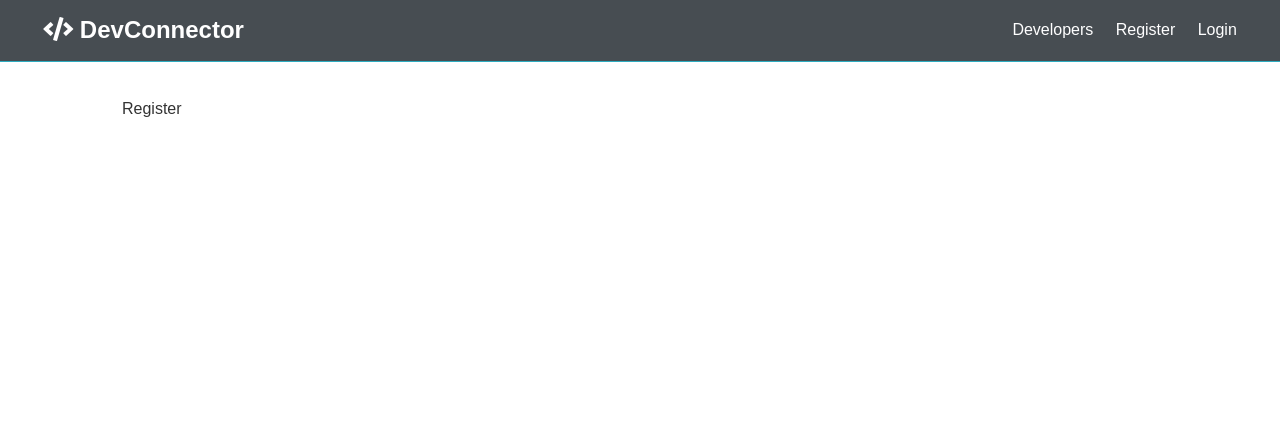
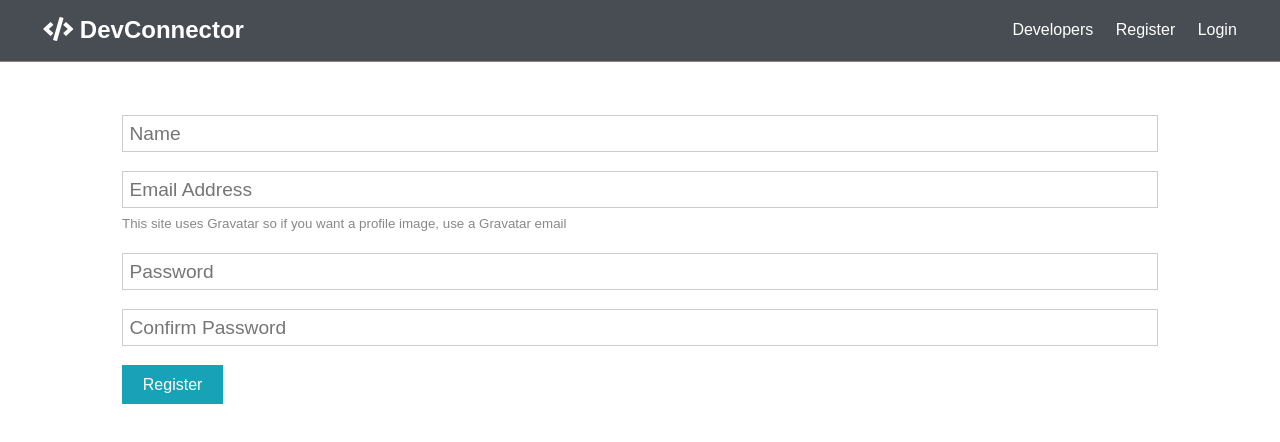
Before and after one commit to rinajhinjhina/mern-social-network, a React (Create React App) app in the folder client/: page /register in a window 1280 px wide. Shown: the top 442 px of the page. Built offline with nearby package versions, Linux system fonts and the light colour scheme.

Commit message:
Sample request

```diff
--- a/client/src/components/auth/Register.js
+++ b/client/src/components/auth/Register.js
@@ -1,11 +1,69 @@
-import React from 'react'
+import React, { Fragment, useState } from 'react'
+import axios from 'axios'
 
 const Register = () => {
-  return (
-    <div>
-      Register
-    </div>
-  )
+	const [formData, setFormData] = useState({
+		name: '',
+		email: '',
+		password: '',
+		password2: ''
+	})
+
+	const { name, email, password, password2 } = formData
+
+  const onChange = e => setFormData({ ...formData, [e.target.name]: e.target.value })
+
+  const onSubmit = async (e) => {
+    e.preventDefault()
+    if(password !== password2){
+      console.log("Passwords do not match");
+    }else{
+      const newUser = {
+				name,
+				email,
+				password
+			}
+
+			try {
+
+				const config = {
+					headers: {
+						'Content-Type':'application/json'
+					}
+				}
+
+				const body = JSON.stringify(newUser)
+				const res = await axios.post('/api/users', body, config)
+				console.log(res.data)
+
+			}catch(e){
+				console.error(e.response.data)
+			}
+    }
+  }
+
+	return (
+		<Fragment>
+			<form className="form" onSubmit={e => onSubmit(e)}>
+				<div className="form-group">
+					<input type="text" placeholder="Name" name="name" value={name} onChange={e => onChange(e)} required />
+				</div>
+				<div className="form-group">
+					<input type="email" placeholder="Email Address" value={email} onChange={e => onChange(e)} name="email" />
+					<small className="form-text">
+						This site uses Gravatar so if you want a profile image, use a Gravatar email
+					</small>
+				</div>
+				<div className="form-group">
+					<input type="password" placeholder="Password" name="password" value={password} onChange={e => onChange(e)} required minLength="6" />
+				</div>
+				<div className="form-group">
+					<input type="password" placeholder="Confirm Password" name="password2" value={password2} onChange={e => onChange(e)} required minLength="6" />
+				</div>
+				<input type="submit" className="btn btn-primary" value="Register" />
+			</form>
+		</Fragment>
+	)
 }
 
 export default Register
```
